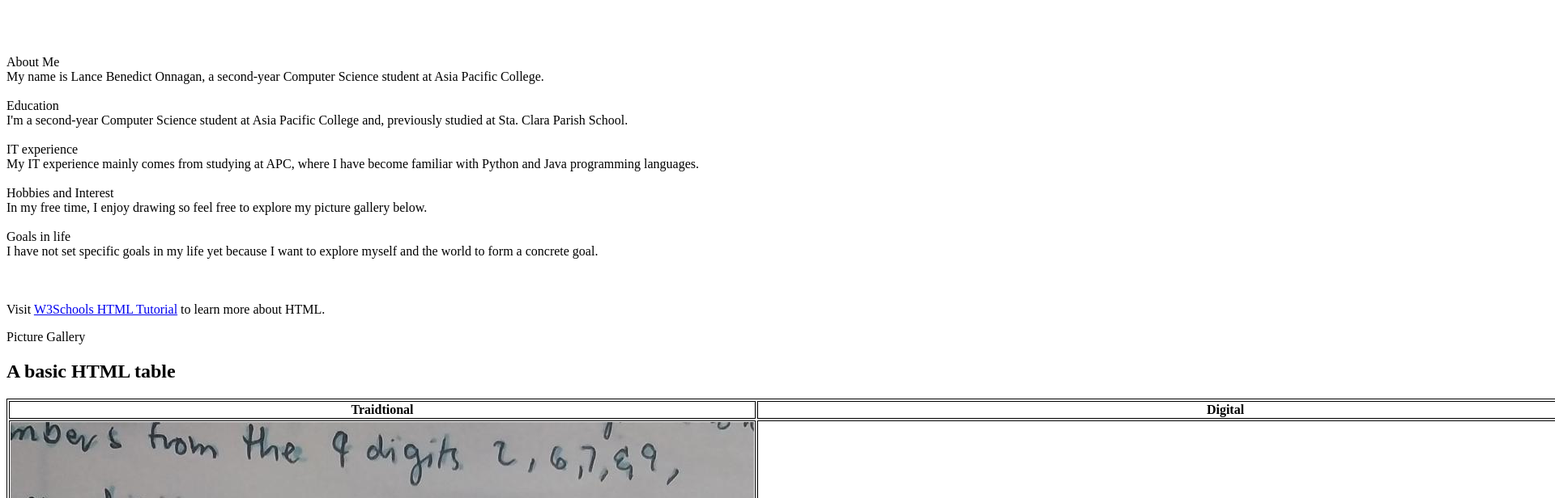
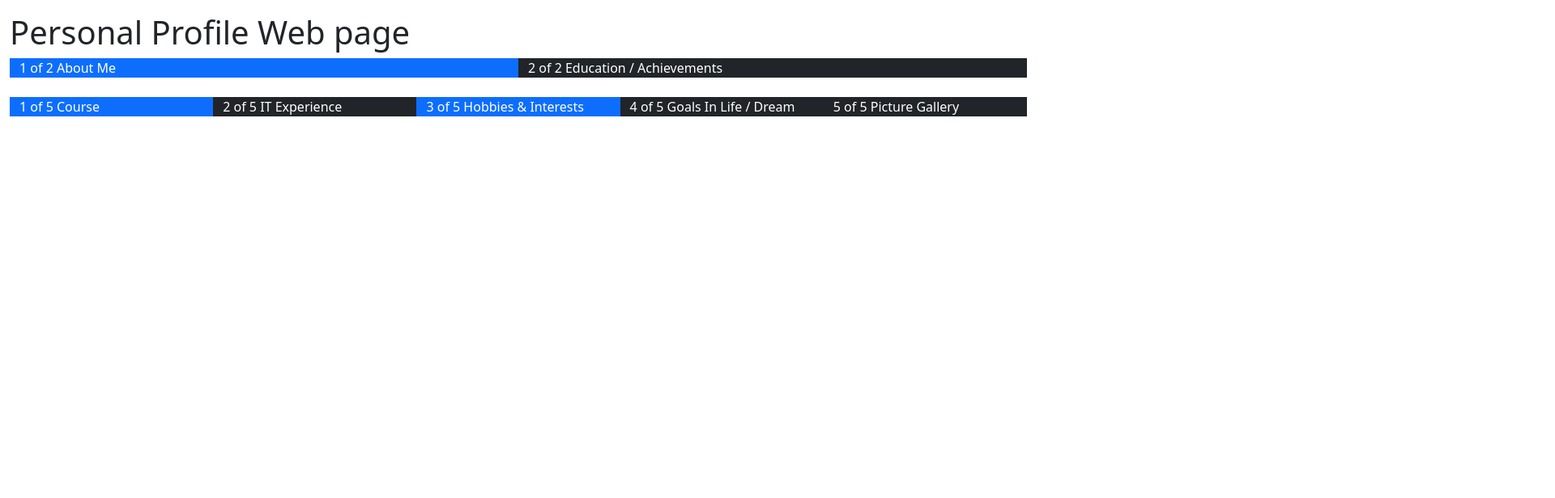
Before and after one commit to apcLBOnnagan/webprogSS231-personal-website, a plain HTML site: page home/index.html in a window 1280 px wide. Shown: the top 616 px of the page at 81% size, 1920 px wide, since content can reach past the window. Drawn offline with nearby package versions, Linux system fonts and the light colour scheme.

Commit message:
bootstrap5

```diff
--- a/home/index.html
+++ b/home/index.html
@@ -1,47 +1,33 @@
 <!DOCTYPE html>
 <html>
+<head>
+<title>Bootstrap Example</title>
+<meta charset="utf-8">
+<meta name="viewport" content="width=device-width, initial-scale=1">
+<link href="https://cdn.jsdelivr.net/npm/bootstrap@5.3.3/dist/css/bootstrap.min.css" rel="stylesheet">
+<script src="https://cdn.jsdelivr.net/npm/bootstrap@5.3.3/dist/js/bootstrap.bundle.min.js"></script>
+</head>
+<body>
+<div class="container-fluid mt-3">
+    <h1>Personal Profile Web page </h1>
+    <div class="container-fluid">
+      <div class="row">
+        <div class="col-md bg-primary text-white">1 of 2 About Me </div>
+        <div class="col-md bg-dark text-white">2 of 2  Education / Achievements</div>
+      </div>
+    </div>
+    <br>
 
-    <p>
-        <br></br>
-        <div>About Me</div>
-        My name is Lance Benedict Onnagan, a second-year Computer Science student at Asia Pacific College.
-        <br></br>
-        <div>Education</div>
-        I'm a second-year Computer Science student at Asia Pacific College and, previously studied at Sta. Clara Parish School.
-        <br></br>
-        <div>IT experience</div>
-        My IT experience mainly comes from studying at APC, where I have become familiar with Python and Java programming languages.
-        <br></br>
-        <div>Hobbies and Interest</div>
-        In my free time, I enjoy drawing so feel free to explore my picture gallery below.
-        <br></br>
-        <div>Goals in life</div>
-        I have not set specific goals in my life yet because I want to explore myself and the world to form a concrete goal.
-        <br></br>
-        <br></br>
-        <div>Visit <a href="https://www.w3schools.com/html/" target="_blank">W3Schools HTML Tutorial</a> to learn more about HTML.<div>
-    </p>
+    <div class="container-fluid">
+      <div class="row">
+        <div class="col-md bg-primary text-white">1 of 5 Course  </div>
+        <div class="col-md bg-dark text-white">2 of 5 IT Experience</div>
+        <div class="col-md bg-primary text-white">3 of 5 Hobbies & Interests</div>
+        <div class="col-md bg-dark text-white">4 of 5 Goals In Life / Dream</div>
+        <div class="col-md bg-dark text-white">5 of 5 Picture Gallery</div>
+      </div>
+    </div>
+  </div>
 
-    <p>Picture Gallery</p>
-<style>
-table, th, td {
-  border:1px solid black;
-}
-</style>
-<body>
-
-<h2>A basic HTML table</h2>
-
-<table style="width:100%">
-  <tr>
-    <th>Traidtional</th>
-    <th>Digital</th>
-  </tr>
-  <tr>
-    <td><img src="Media (1).jpg"></td>
-    <td><img src="bored.png"></td>
-  </tr>
-</table>
-
-
+</body>
 </html>
```
Also changed, not shown: home/Media (1).jpg (deleted), home/Media (2).jpg (added), home/bored.png, home/css/bootstrap5.css (added).
